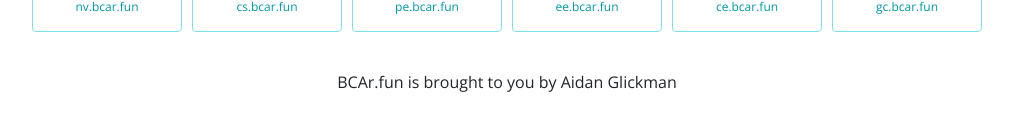
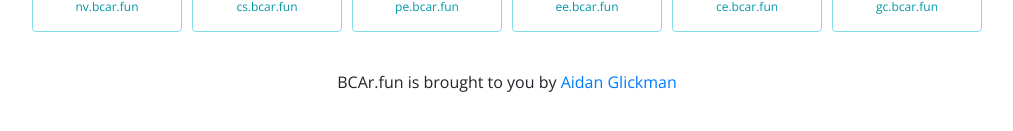
Before and after one commit to anli5005/bcar.fun, a plain HTML site: page index.html in a window 1280 px wide. Shown: the part 485-616 px from the top of the page, without its empty margins (133-1146 px from the left). Drawn offline with nearby package versions, Linux system fonts and the light colour scheme.

Commit message:
add link to personal site

```diff
--- a/index.html
+++ b/index.html
@@ -139,7 +139,7 @@
 			</a>
 		</div>
 		<hr>
-		<p>BCAr.fun is brought to you by Aidan Glickman</p>
+		<p>BCAr.fun is brought to you by <a href="http://aidanglickman.com">Aidan Glickman</a></p>
 
 	<script src="https://code.jquery.com/jquery-3.3.1.slim.min.js" integrity="sha384-q8i/X+965DzO0rT7abK41JStQIAqVgRVzpbzo5smXKp4YfRvH+8abtTE1Pi6jizo" crossorigin="anonymous"></script>
 	<script src="https://cdnjs.cloudflare.com/ajax/libs/popper.js/1.14.3/umd/popper.min.js" integrity="sha384-ZMP7rVo3mIykV+2+9J3UJ46jBk0WLaUAdn689aCwoqbBJiSnjAK/l8WvCWPIPm49" crossorigin="anonymous"></script>
```
